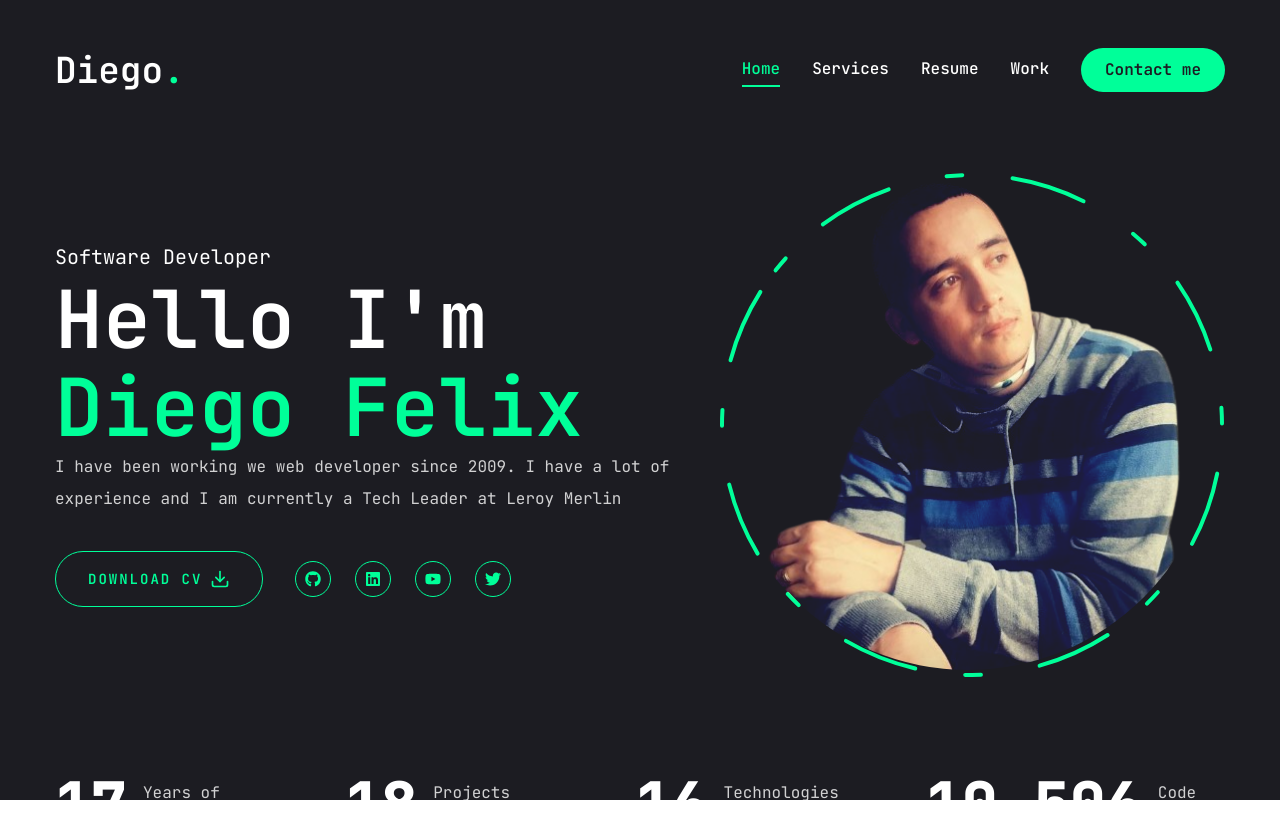
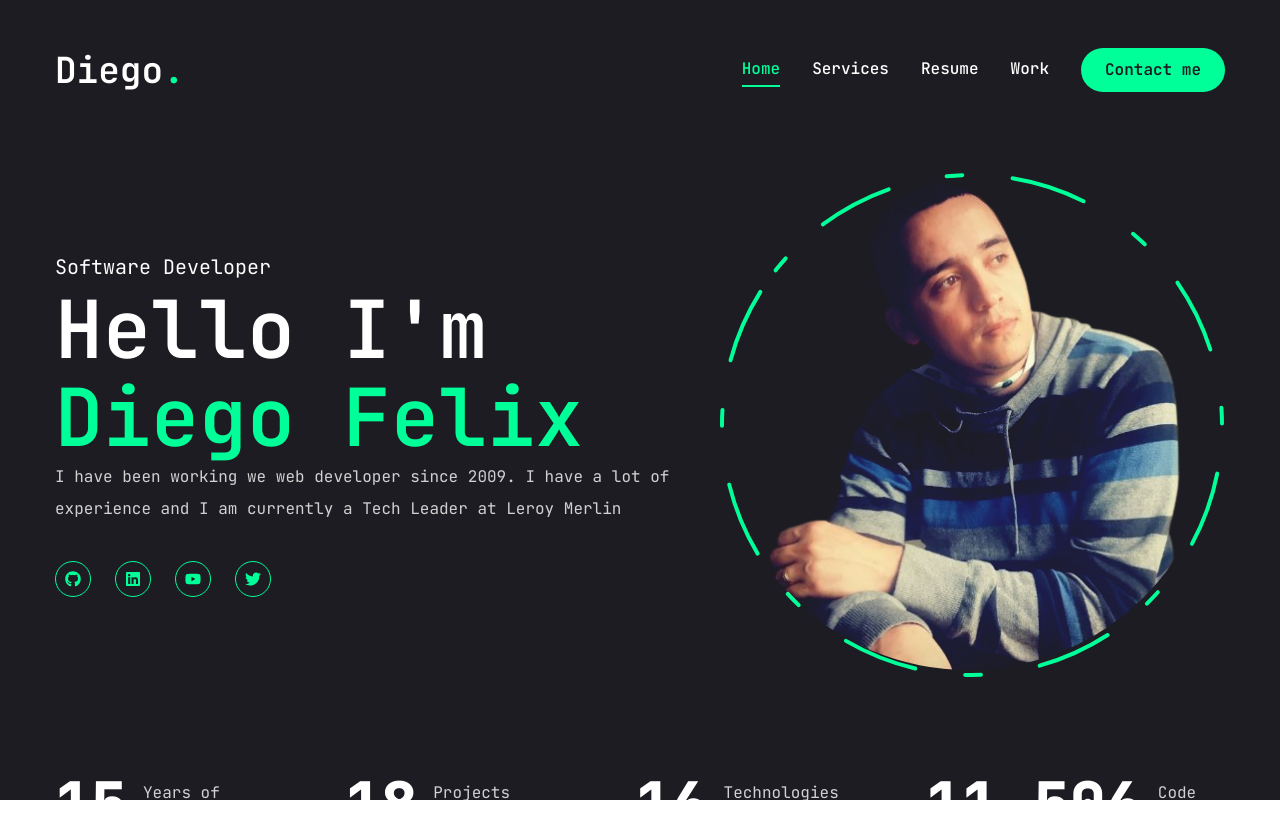
Before and after one commit to diegofelix/diegofelix.com.br, a Next.js app: page / in a window 1280 px wide. Shown: the top 838 px of the page. Built offline with nearby package versions, Linux system fonts and the light colour scheme.

Commit message:
feat: update stats

```diff
--- a/app/page.jsx
+++ b/app/page.jsx
@@ -1,5 +1,4 @@
 import { Button } from "@/components/ui/button";
-import { FiDownload } from "react-icons/fi";
 
 // components
 import Social from "@/components/Social";
@@ -21,14 +20,6 @@ const Home = () => {
               experience and I am currently a Tech Leader at Leroy Merlin
             </p>
             <div className="flex flex-col xl:flex-row items-center gap-8">
-              <Button
-                variant="outline"
-                size="lg"
-                className="uppercase flex items-center gap-2"
-              >
-                <span>Download CV</span>
-                <FiDownload className="text-xl" />
-              </Button>
               <div className="mb-8 xl:mb-0">
                 <Social
                   containerStyles="flex gap-6"
--- a/components/Stats.jsx
+++ b/components/Stats.jsx
@@ -4,7 +4,7 @@ import CountUp from "react-countup";
 
 const stats = [
   {
-    num: 17,
+    num: 15,
     text: "Years of Experience",
   },
   {
@@ -16,7 +16,7 @@ const stats = [
     text: "Technologies mastered",
   },
   {
-    num: 10530,
+    num: 11530,
     text: "Code commits",
   },
 ];
```
Also changed, not shown: components/Social.jsx (+4 -4 lines).
